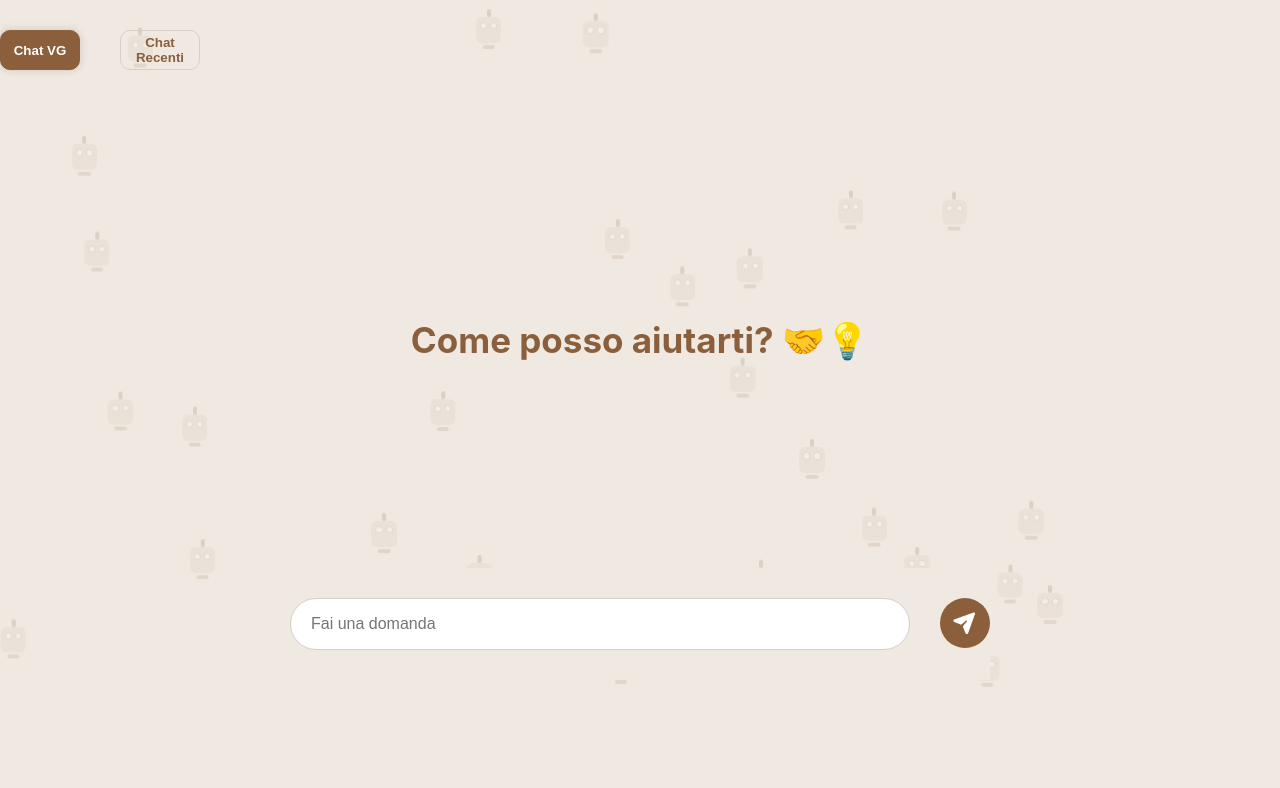
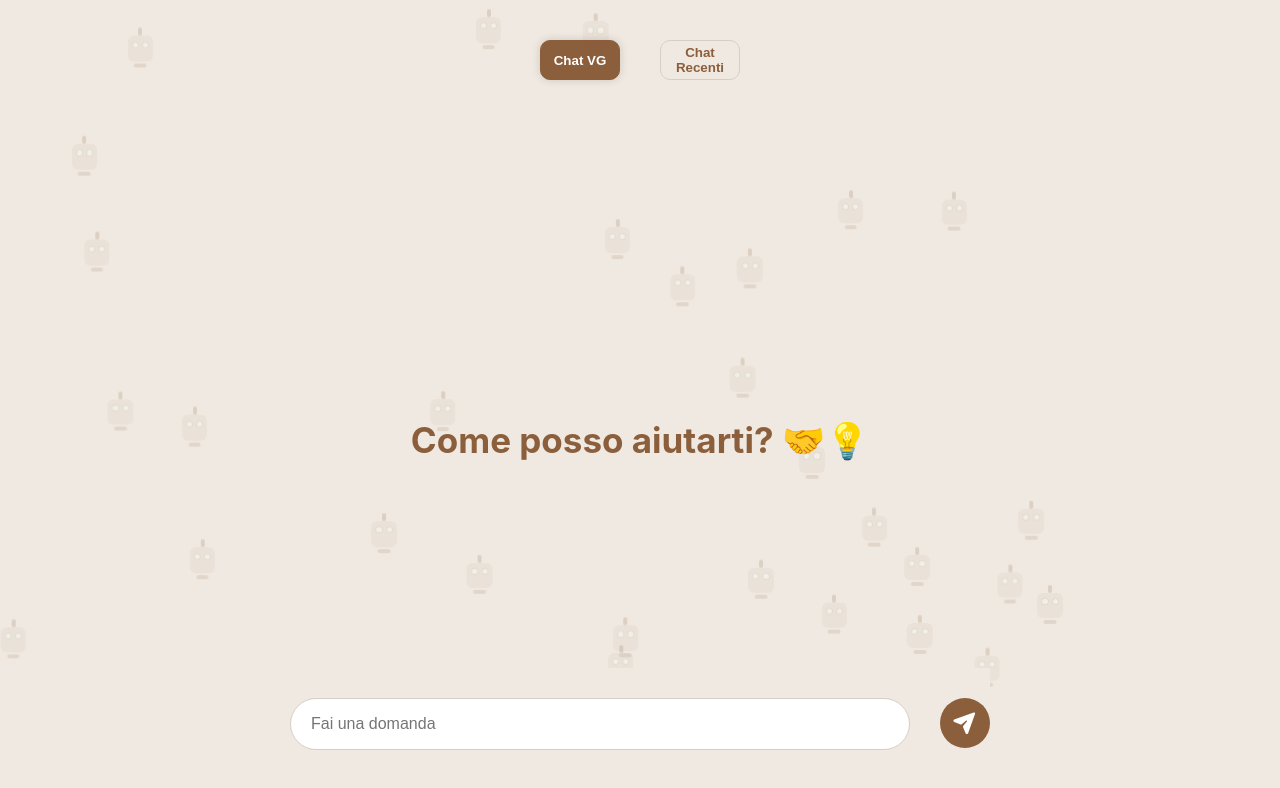
Before and after one commit to Vittoriatosi2006/CHAT-VT, a React (Vite) app in the folder CHAT/: page / in a window 1280 px wide. Shown: the top 788 px of the page. Built offline with nearby package versions, Linux system fonts and the light colour scheme.

Commit message:
modifica bottoni

```diff
--- a/CHAT/src/app.css
+++ b/CHAT/src/app.css
@@ -19,17 +19,16 @@ body {
     Arial, sans-serif;
   color: var(--text-main);
   overflow-x: hidden;
-  overflow-y: hidden;
 }
 
 /*Navbar*/
 .bottoni {
-  padding: 30px 0px;
+  padding-top: calc(40px + env(safe-area-inset-top));
+  padding-bottom: 20px;
   display: grid;
   grid-template-columns: auto auto;
   justify-content: center;
   gap: 40px;
-  position: fixed;
 }
 .bottoni a {
   text-decoration: none;
@@ -84,7 +83,7 @@ body {
 .chatMain {
   display: flex;
   flex-direction: column;
-  height: 85vh;
+  min-height: 85dvh;
   width: 100%;
   position: relative;
   background: transparent;
```
